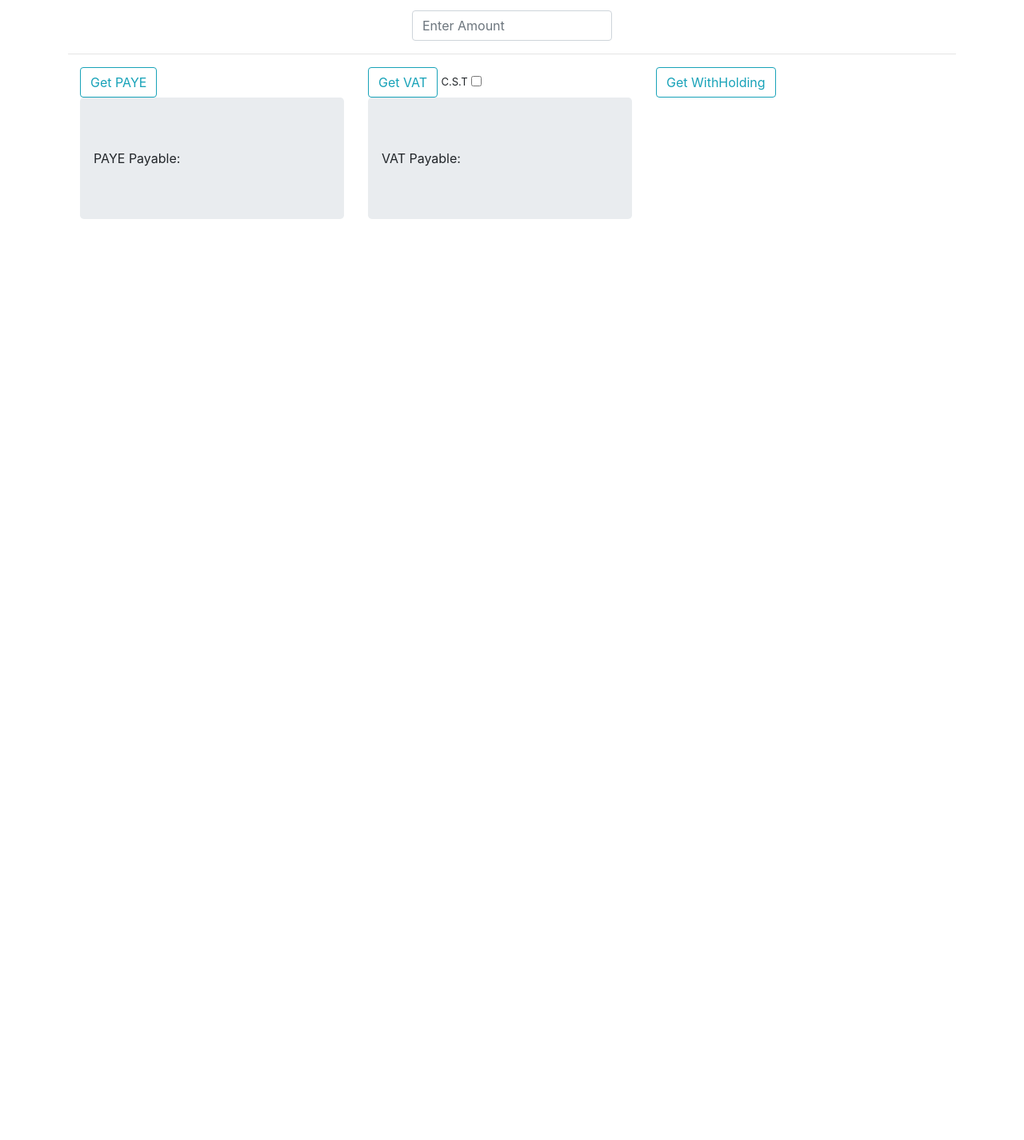
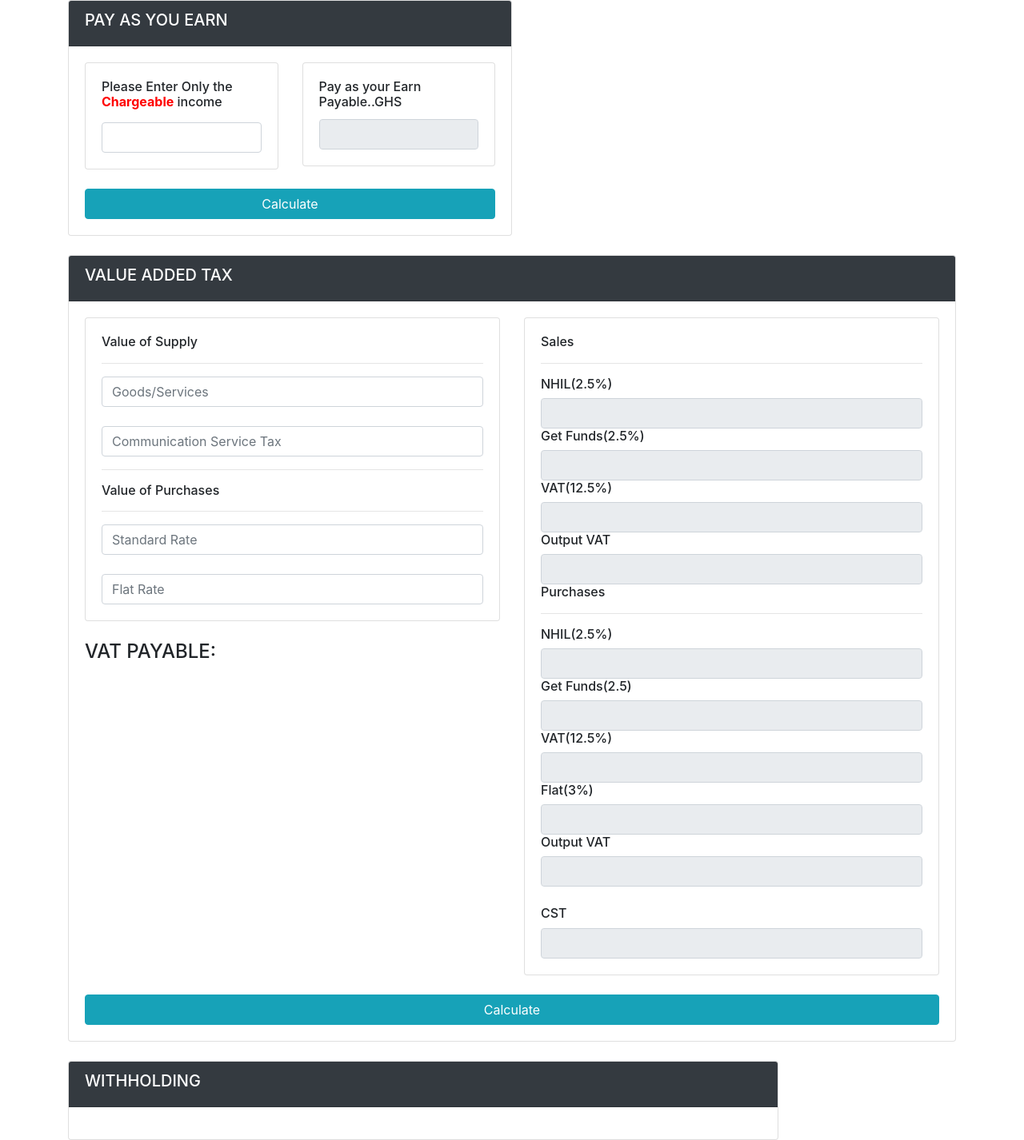
Before and after one commit to Mancunia/Revenue_tax_calculators, a plain HTML site: page index.html in a window 1280 px wide. Shown: the whole page at 80% size. Before the commit the page ends 800 px from the top, so only its background shows below. Drawn offline with Linux system fonts and the light colour scheme.

Commit message:
new calculator

```diff
--- a/calculator.js
+++ b/calculator.js
@@ -2,6 +2,11 @@ var amnt;
 var c_tax;
 var tax;
 var n_amnt;
+
+//..............................
+var nhil_getfund;
+var vat;
+var result;
 
 
 //
@@ -44,31 +49,64 @@ else{
 
 
 // alert(c_tax);
-document.getElementById("paye_out").innerHTML=c_tax.toFixed(2);
+document.getElementById("paye_out").value=c_tax.toFixed(2);
 }
 
- function VAT(amnt){
-     var my_vat;
-     amnt=parseFloat(amnt);
-    //  var flat= document.getElementById("flat").value;
-     var nhil = amnt * .025;
-     nhil+=nhil;
-     console.log(nhil);
-     //no flat
-          my_vat = (amnt+nhil);
-          console.log(my_vat);
-          if (document.getElementById('cst').checked) {
-            var cst= amnt*.09;
-            my_vat+=cst;
-        }
-          my_vat *=0.125;
-          console.log(my_vat);
-     document.getElementById("vat_out").innerHTML=my_vat.toFixed(2);
+//  function VAT(amnt){
+//      var my_vat;
+//      amnt=parseFloat(amnt);
+//     //  var flat= document.getElementById("flat").value;
+//      var nhil = amnt * .025;
+//      nhil+=nhil;
+//      console.log(nhil);
+//      //no flat
+//           my_vat = (amnt+nhil);
+//           console.log(my_vat);
+//           if (document.getElementById('cst').checked) {
+//             var cst= amnt*.09;
+//             my_vat+=cst;
+//         }
+//           my_vat *=0.125;
+//           console.log(my_vat);
+//      document.getElementById("vat_out").innerHTML=my_vat.toFixed(2);
 
+//  }
 
+//calculate CST
+function cst(amnt){
 
- }
+    amnt=parseFloat(amnt);
+    result=amnt*.09;
+    result=result.toFixed(2)
 
+    document.getElementById("cst_out").value=result;
+
+return result;
+
+}
+
+//calculate Flat
+function flat(amnt){
+
+    amnt=parseFloat(amnt);
+    result=amnt*.03;
+    result=result.toFixed(2)
+
+    document.getElementById("vat_p_flat").value=result;
+return result;
+
+}
+
+function v_sales(amnt){
+
+    amnt=parseFloat(amnt);
+
+ nhil= amnt*.025;
+ nhil*=2;
+ amnt+=nhil;
+ result=amnt*.125;
+
+}
 
 
 
@@ -76,9 +114,10 @@ document.getElementById("paye_out").innerHTML=c_tax.toFixed(2);
 
 
 function calc_paye(){
-    var in_amnt= document.getElementById("in_amnt").value;
+    var in_amnt= document.getElementById("paye_in").value;
     PAYE(in_amnt);
     }
+
 
     function calc_vat(){
         var in_amnt= document.getElementById("in_amnt").value;
--- a/index.html
+++ b/index.html
@@ -98,51 +98,162 @@
 </head>
 
 <body>
-    <div class="container" style="margin-top: 10pt;">
-    <input type="number" id="in_amnt" class="container form-control" placeholder="Enter Amount" style="max-width: 250px;"/>
-    <hr>
-    <div class=" container row">
-        <!-- PAYE -->
-        <div class="col-4">
 
-        <!-- <input type="number" id="paye_amnt"  placeholder="Enter Amount for PAYE" /> -->
-        <button class="btn btn-outline-info" id="paye_go" onclick="calc_paye()">Get PAYE</button>
+   <div class="container">
 
-        <div class="jumbotron">
-            <div class="row">
-            PAYE Payable:
-            <h5 disabled="" id="paye_out"> </h5>
+    <!-- pay as you earn  -->
+<div class="card" style="width:50%;">
+<div class="card-header bg-dark">
+<!-- header -->
+<h5 style="color:white;">PAY AS YOU EARN</h5>
+</div>
+
+<div class="card-body">
+<!-- body  -->
+
+<div class="row">
+    <div class="col-sm-6">
+      <div class="card">
+        <div class="card-body">
+          <h6 class="card-title"><p>  Please Enter Only the <strong style="color:red;">Chargeable</strong> income</p></h6>
+          <input type="number" id="paye_in" class="form-control">
+
+        </div>
+      </div>
+    </div>
+    <div class="col-sm-6">
+      <div class="card">
+        <div class="card-body">
+          <h6 class="card-title">Pay as your Earn Payable..GHS</h6>
+          <input type="number" id="paye_out" class="form-control" readonly />
+        </div>
+      </div>
+    </div>
+  </div>
+
+<br>
+    <button class="btn btn-info btn-block" onclick="calc_paye()"> Calculate</button>
+
+
+</div>
+
+
+
+</div>
+
+<br>
+<!-- value added tax  -->
+<div class="card" style="width:inherit;">
+    <div class="card-header bg-dark">
+    <!-- header -->
+    <h5 style="color:white;">VALUE ADDED TAX</h5>
+    </div>
+
+    <div class="card-body">
+    <!-- body  -->
+    <div class="row">
+
+        <div class="col-sm-6">
+          <div class="card">
+            <div class="card-body">
+              <h6 class="card-title"><p> Value of Supply</h6><hr>
+
+              <input type="number" id="paye_in" class="form-control" placeholder="Goods/Services">
+              <br>
+               <input type="number" title="Communication Service Tax" id="paye_in" class="form-control" placeholder="Communication Service Tax">
+<hr>
+              <h6 class="card-title"><p> Value of Purchases</h6><hr>
+
+              <input type="number" id="paye_in" class="form-control" placeholder="Standard Rate">
+              <br>
+               <input type="number" id="paye_in" class="form-control" placeholder="Flat Rate">
             </div>
-
-            </div>
+          </div>
+          <br>
+          <h4>VAT PAYABLE:</h4><h5 id="vat_payable"></h5>
         </div>
 
-        <!-- VAT-->
-        <div class="col-4">
+        <div class="col-sm-6">
+          <div class="card">
+            <div class="card-body">
+                <h6 class="card-title"><p> Sales</h6><hr>
+                   <h6>NHIL(2.5%)</h6>
+                  <input id="vay_s_nhil" class="form-control" readonly/>
+                  <h6>Get Funds(2.5%)</h6>
+                  <input id="vay_s_getfunds" class="form-control" readonly />
+                  <h6>VAT(12.5%)</h6>
+                   <input type="number" id="vat_s_vat" class="form-control" readonly />
+                 <h6>Output VAT</h6>
+                   <input type="number" id="vat_s_out" class="form-control" readonly />
 
-        <!-- <input type="number" id="vat_amnt" placeholder="Enter Amount for VAT" /> -->
-        <button class="btn btn-outline-info" id="vat_go" onclick="calc_vat()">Get VAT</button>
-        <span title="Consumer Service Tax" style="font-size: small;">C.S.T</span> <input type="checkbox" id="cst" class="form-check-inline"/>
+                  <h6 class="card-title"><p> Purchases</h6><hr>
+                    <h6>NHIL(2.5%)</h6>
+                  <input id="vay_p_nhil" class="form-control" readonly />
+                  <h6>Get Funds(2.5)</h6>
+                  <input id="vay_p_getfunds" class="form-control" readonly />
+                  <h6>VAT(12.5%)</h6>
+                   <input type="number" id="vat_p_vat" class="form-control" readonly />
+                   <h6>Flat(3%)</h6>
+                   <input type="number" id="vat_p_flat" class="form-control" readonly />
+                 <h6>Output VAT</h6>
+                   <input type="number" id="vat_p_out" class="form-control" readonly />
+                   <br>
+                   <h6>CST</h6>
+                   <input type="number" id="cst_out" class="form-control" readonly />
+            </div>
+          </div>
+        </div>
+      </div>
 
-        <div class="jumbotron">
-            <div class="row">
-            VAT Payable:
-            <h5 disabled="" id="vat_out"> </h5>
-            </div>
+    <br>
+        <button class="btn btn-info btn-block" onclick="calc_paye()"> Calculate</button>
 
-            </div>
+
+    </div>
+
+
+
+    </div>
+
+
+<br>
+<!-- withholding  -->
+    <div class="card" style="width:80%;">
+        <div class="card-header bg-dark">
+        <!-- header -->
+        <h5 style="color:white;">WITHHOLDING </h5>
         </div>
 
-        <!-- With holding-->
-        <div class="col-4">
-
-        <!-- <input type="number" id="wh_amnt" placeholder="Enter Amount for WithHolding" /> -->
-        <button class="btn btn-outline-info" id="wh_Go">Get WithHolding</button>
+        <div class="card-body">
+        <!-- body  -->
 
         </div>
 
+
+
         </div>
-    </div>
+
+
+
+
+
+
+
+
+
+
+
+
+
+
+
+
+
+
+   </div>
+
+
+
 
 
 
```
